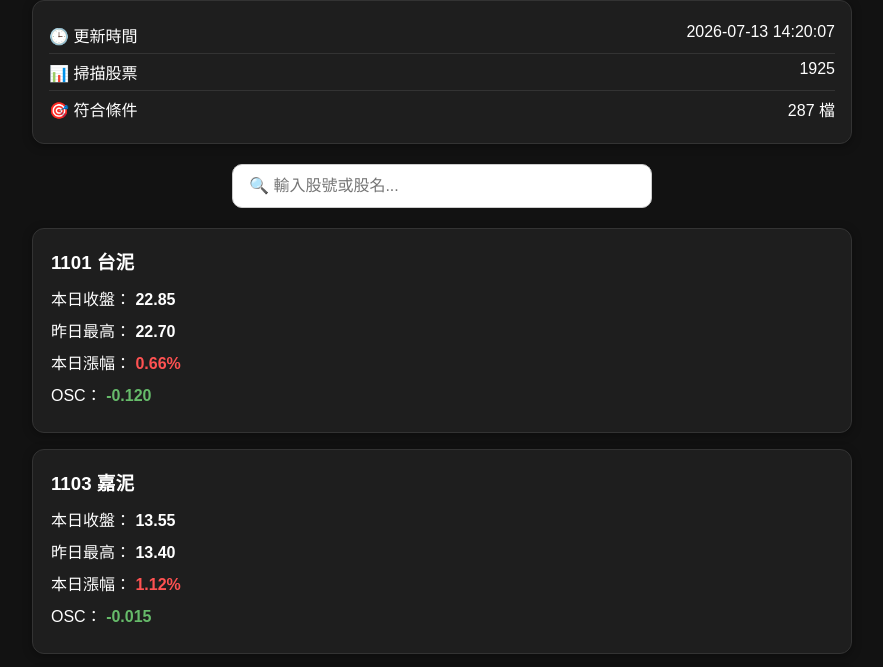
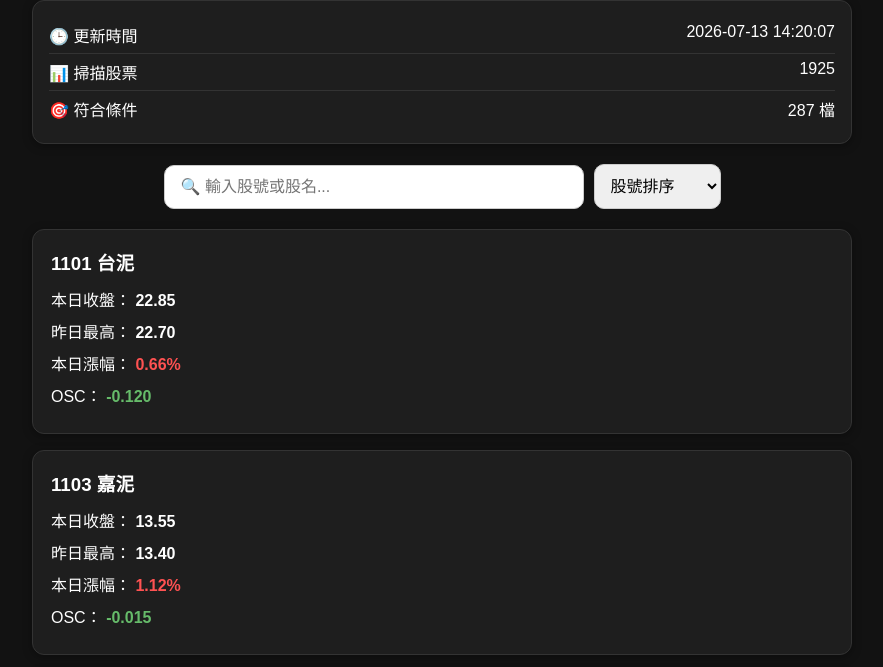
Before and after one commit to bc8s8fht8s-prog/tw-stock-screener, a plain HTML site: page index.html in a window 1280 px wide. Shown: the part 107-774 px from the top of the page, without its empty margins (198-1081 px from the left). Drawn offline with Linux system fonts and the light colour scheme.

Commit message:
Add stock sorting option

```diff
--- a/index.html
+++ b/index.html
@@ -38,11 +38,15 @@
 
         </div>
 
-        <!-- 搜尋框 -->
+        <!-- 搜尋 + 排序 -->
         <div
             style="
-                margin: 20px 0;
-                text-align: center;
+                margin:20px 0;
+                display:flex;
+                justify-content:center;
+                align-items:center;
+                gap:10px;
+                flex-wrap:wrap;
             "
         >
 
@@ -52,16 +56,33 @@
                 placeholder="🔍 輸入股號或股名..."
                 oninput="searchStocks()"
                 style="
-                    width: 90%;
-                    max-width: 420px;
-                    padding: 12px 16px;
-                    font-size: 16px;
-                    border: 1px solid #cccccc;
-                    border-radius: 10px;
-                    outline: none;
-                    box-sizing: border-box;
+                    flex:1;
+                    min-width:220px;
+                    max-width:420px;
+                    padding:12px 16px;
+                    font-size:16px;
+                    border:1px solid #cccccc;
+                    border-radius:10px;
+                    outline:none;
+                    box-sizing:border-box;
                 "
             >
+
+            <select
+                id="sortSelect"
+                onchange="changeSort()"
+                style="
+                    padding:12px;
+                    font-size:16px;
+                    border:1px solid #cccccc;
+                    border-radius:10px;
+                    outline:none;
+                    cursor:pointer;
+                "
+            >
+                <option value="code">股號排序</option>
+                <option value="change">漲跌幅排序</option>
+            </select>
 
         </div>
 
@@ -71,7 +92,7 @@
 
     </div>
 
-    <script src="script.js?v=1.3.0"></script>
+    <script src="script.js?v=1.4.0"></script>
 
 </body>
 
--- a/script.js
+++ b/script.js
@@ -9,6 +9,28 @@ let allStocks = [];
 // 搜尋後股票
 let filteredStocks = [];
 
+// 排序方式
+let sortMode = "code";
+
+function sortStocks() {
+
+    if (sortMode === "code") {
+
+        filteredStocks.sort((a, b) =>
+            Number(a.code) - Number(b.code)
+        );
+
+    } else if (sortMode === "change") {
+
+        filteredStocks.sort((a, b) =>
+            Number(b.change_percent || 0) -
+            Number(a.change_percent || 0)
+        );
+
+    }
+
+}
+
 async function loadData() {
 
     const response = await fetch("data/result.json");
@@ -17,6 +39,8 @@ async function loadData() {
 
     allStocks = data.stocks;
     filteredStocks = [...allStocks];
+
+    sortStocks();
 
     document.getElementById("update_time").textContent = data.update_time;
     document.getElementById("scan_count").textContent = data.scan_count;
@@ -211,6 +235,18 @@ function searchStocks() {
 
     }
 
+    sortStocks();
+
+    renderPage(1);
+
+}
+
+function changeSort() {
+
+    sortMode = document.getElementById("sortSelect").value;
+
+    sortStocks();
+
     renderPage(1);
 
 }
```
